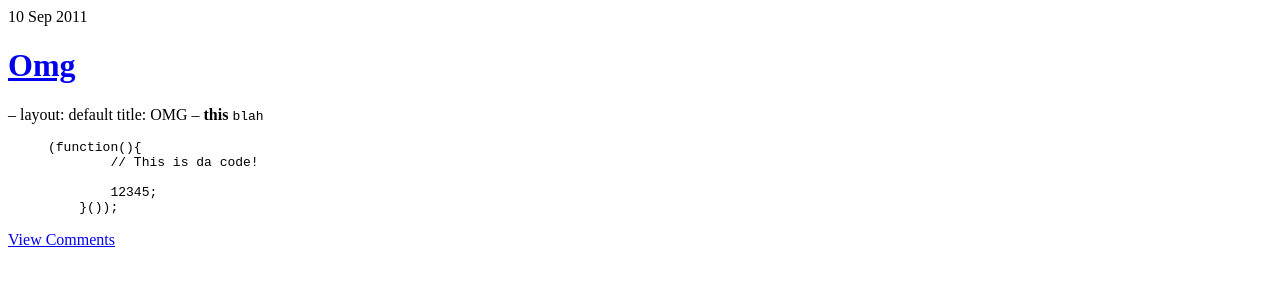
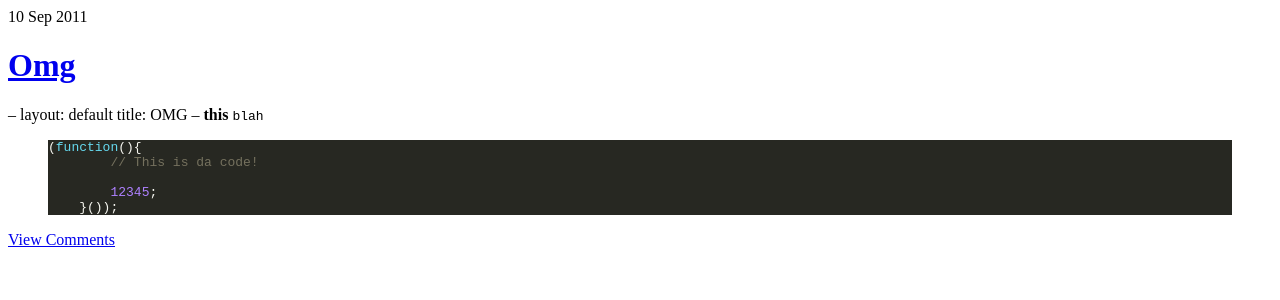
Before and after one commit to uglyjs/uglyjs.github.com, a Jekyll site: the page built from index.html, in a window 1280 px wide. Shown: the top 300 px of the page. Built offline with Jekyll 4.4.1, drawn with Linux system fonts in a browser that asks for light colours.

Commit message:
Pygments

```diff
--- a/_layouts/default.html
+++ b/_layouts/default.html
@@ -4,8 +4,8 @@
 
 <title>Ugly JS</title>
 
-<link rel="stylesheet" href="/ugly.css" />
-<link rel="stylesheet" href="/pyg.css" />
+<link rel="stylesheet" href="/assets/ugly.css" />
+<link rel="stylesheet" href="/assets/pyg.css" />
 
 <div id="c">
 	{{ content }}
```
